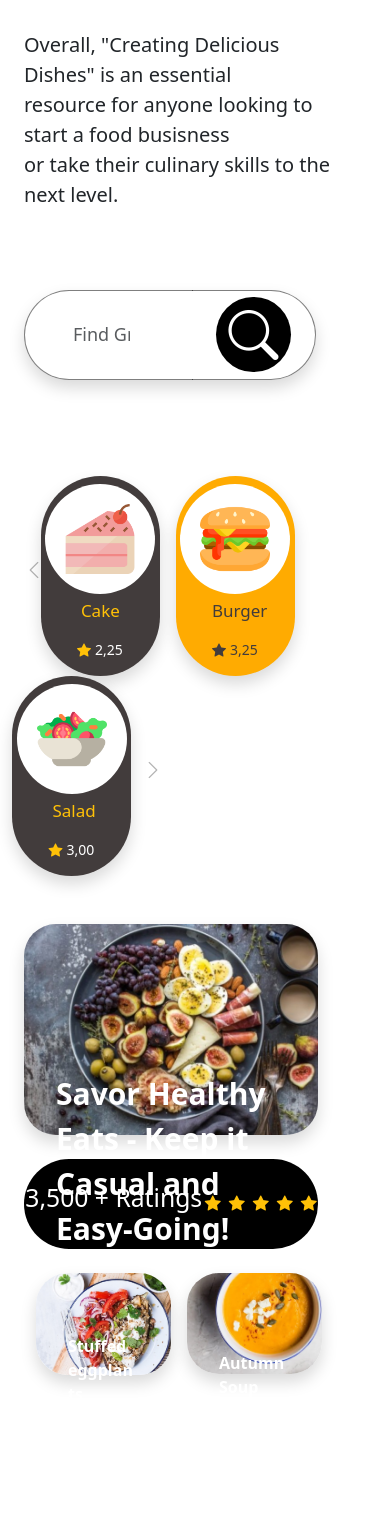
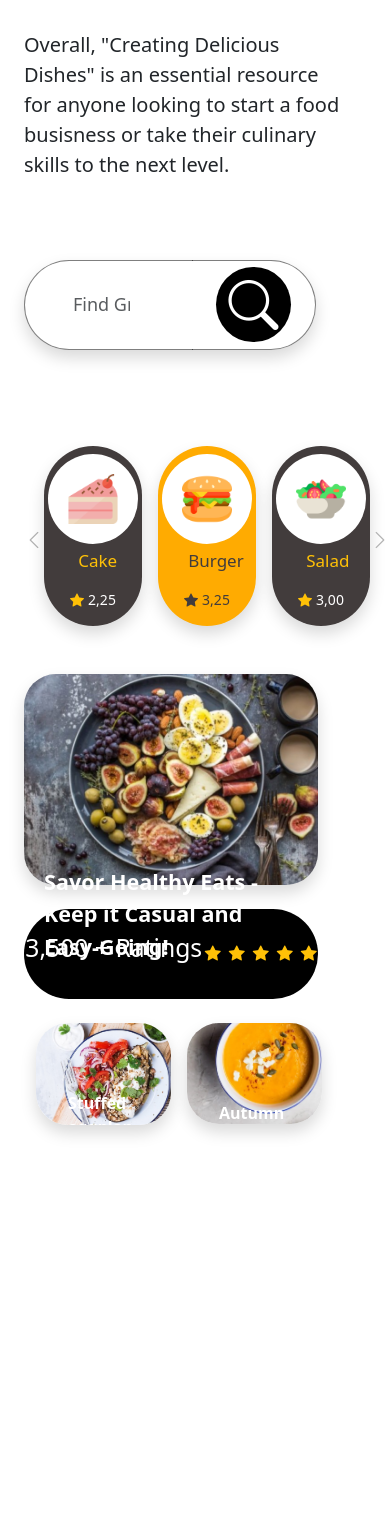
Before and after one commit to douglasadones/goodfood_learning_project, a plain HTML site: page index.html in a window 390 px wide. Shown: the part 228-1746 px from the top of the page. After the commit the page ends 1401 px from the top, so only its background shows below. Drawn offline with nearby package versions, Linux system fonts and the light colour scheme.

Commit message:
continuando desafio responsividade bootstrap

```diff
--- a/index.html
+++ b/index.html
@@ -16,60 +16,29 @@
 
 <body>
     <!-- NAVBAR -->
-    <!-- <nav class="navbar navbar-expand-lg bg-white px-5 py-3 d-flex justify-content-around pb-5">
-        <div>
-            <a class="navbar-brand fw-bold " href="#">Good<span style="color: var(--orange)">Food</span></a>
-            <button class="navbar-toggler" type="button" data-bs-toggle="collapse" data-bs-target="#navbarNav"
-                aria-controls="navbarNav" aria-expanded="false" aria-label="Toggle navigation">
-                <span class="navbar-toggler-icon"></span>
-            </button>
-        </div>
-        <div>
-            <ul class="navbar-nav gap-4">
-                <li class="nav-item">
-                    <a class="nav-link active" aria-current="page" href="#">Home</a>
-                </li>
-                <li class="nav-item">
-                    <a class="nav-link active" href="#">Menu</a>
-                </li>
-                <li class="nav-item">
-                    <a class="nav-link active" href="#">Booking</a>
-                </li>
-                <li class="nav-item">
-                    <a class="nav-link active" href="#">Pricing</a>
-                </li>
-            </ul>
-        </div>
-        <div>
-            <div class="container-fluid" id="navbarNav">
-                <button type="button" class="btn btn-secondary rounded-pill bg-black"
-                    style="width: 130px">Login</button>
-            </div>
-        </div>
-    </nav> -->
     <nav class="navbar navbar-expand-lg bg-body-tertiary">
         <div class="container-fluid">
-            <div>
-                <a class="navbar-brand fw-bold" href="#">Good<span style="color: var(--orange)">Food</span></a>
+            <div class="col col-lg-0">
+                <a class="navbar-brand fw-bold container" href="#">Good<span style="color: var(--orange)">Food</span></a>
             </div>
             <button class="navbar-toggler" type="button" data-bs-toggle="collapse"
                 data-bs-target="#navbarSupportedContent" aria-controls="navbarSupportedContent" aria-expanded="false"
                 aria-label="Toggle navigation">
                 <span class="navbar-toggler-icon"></span>
             </button>
-            <div class="collapse navbar-collapse" id="navbarSupportedContent">
+            <div class="collapse navbar-collapse container col-3" id="navbarSupportedContent">
                 <ul class="navbar-nav me-auto mb-2 mb-lg-0">
                     <li class="nav-item">
                         <a class="nav-link active" aria-current="page" href="#">Home</a>
                     </li>
                     <li class="nav-item">
-                        <a class="nav-link" href="#">Menu</a>
+                        <a class="nav-link active" href="#">Menu</a>
                     </li>
                     <li class="nav-item">
-                        <a class="nav-link" href="#">Booking</a>
+                        <a class="nav-link active" href="#">Booking</a>
                     </li>
                     <li class="nav-item">
-                        <a class="nav-link" aria-disabled="true">Pricing</a>
+                        <a class="nav-link active" aria-disabled="true">Pricing</a>
                     </li>
                 </ul>
                 <button type="button" class="btn btn-secondary rounded-pill bg-black"
@@ -83,7 +52,7 @@
     <section class="container">
         <div class="row container">
             <!--Left Div-->
-            <div class="pt-4 col-lg-5 col-md-6 col-sm-12">
+            <div class="pt-4 col-lg-6 col-md-12 col-sm-12">
                 <!-- Text -->
                 <div class="col my-5">
                     <h1 class="fw-bolder display-4" style="color: #302C2C">
@@ -92,8 +61,8 @@
                 </div>
                 <div>
                     <p class="pb-5" style="line-height: 30px; font-size: 20px;">
-                        Overall, "Creating Delicious Dishes" is an essential <br> resource for anyone looking to
-                        start a food busisness <br> or take their culinary skills to the next level.
+                        Overall, "Creating Delicious Dishes" is an essential resource for anyone looking to
+                        start a food busisness or take their culinary skills to the next level.
                     </p>
                 </div>
 
@@ -119,15 +88,15 @@
                 <!-- TextInput -->
 
                 <!--Vertical Pill Widgets  -->
-                <div class="row d-flex">
-                    <div class="col-1 d-flex ">
+                <div class="d-flex justify-content-evenly ">
+                    <div class="col-0 d-flex ">
                         <i class="bi bi-chevron-left" style="font-size: 20px; color:#b3b3b3; margin-top: 80px;"></i>
                     </div>
 
                     <div class="shadow rounded-pill pt-2 px-1"
-                        style="width: 119px; height: 200px; background-color: #423C3C;">
+                        style="width: 100px; height: 180px; background-color: #423C3C;">
 
-                        <div class="container bg-white rounded-circle" style="width: 110px; height: 110px;">
+                        <div class="container bg-white rounded-circle" style="width: 90px; height: 90px;">
                             <img class="p-2 position-relative top-50 start-50 end-50 translate-middle img-fluid"
                                 src="img/fatia-de-bolo.png" alt="">
                         </div>
@@ -141,8 +110,8 @@
                     </div>
 
                     <div class="shadow rounded-pill pt-2 px-1 mx-3"
-                        style="width: 119px; height: 200px;background-color: #FFAB01;">
-                        <div class="container bg-white col-5 rounded-circle" style="width: 110px; height: 110px;">
+                        style="width: 100px; height: 180px; background-color: #FFAB01;">
+                        <div class="container bg-white col-5 rounded-circle" style="width: 90px; height: 90px;">
                             <img class="p-2  position-relative top-50 start-50 end-50 translate-middle img-fluid "
                                 src="img/hamburguer.png" alt="">
                         </div>
@@ -156,8 +125,8 @@
                     </div>
 
                     <div class="shadow rounded-pill pt-2 px-1"
-                        style="width: 119px; height: 200px;background-color: #423C3C;">
-                        <div class="container bg-white col-5 rounded-circle" style="width: 110px; height: 110px;">
+                        style="width: 100px; height: 180px; background-color: #423C3C;">
+                        <div class="container bg-white col-5 rounded-circle" style="width: 90px; height: 90px;">
                             <img class="p-2 position-relative top-50 start-50 end-50 translate-middle img-fluid "
                                 src="img/salad.png" alt="">
                         </div>
@@ -170,7 +139,7 @@
                         </div>
                     </div>
 
-                    <div class="col-1 d-flex flex-column">
+                    <div class="col-1 d-flex">
                         <i class="bi bi-chevron-right" style="font-size: 20px; color:#b3b3b3; margin-top: 80px;"></i>
                     </div>
                 </div>
@@ -180,15 +149,25 @@
 
 
             <!--Right Div-->
-            <div class="row container col-lg-6 col-md-6 col-sm-12">
+            <div class="row container col-lg-6 col-md-12 col-sm-12">
                 <div class="pb-4 pt-5 ">
                     <div class="col-12 card border-0 pb-4">
-                        <img src="img/blog10-1024x683.jpeg" class="shadow img-fluid rounded-5 card-img"
+                        <img src="img/blog10-1024x683.jpeg" class="shadow img-fluid rounded-5 card-img m-auto"
                             alt="Imagem responsiva">
-                        <div class="card-img-overlay">
+                        <div class="card-img-overlay row">
                             <div class="card-body">
-                                <p class="card-text text-white fw-bolder" style="padding-top: 50%; font-size: 30px;">
-                                    Savor Healthy Eats - Keep it <br> Casual and Easy-Going!
+                                <p class="card-text text-white fw-bolder opacity-0 " >
+                                    Savor Healthy Eats - Keep it Casual and Easy-Going!
+                                </p>
+                            </div>
+                            <div class="card-body">
+                                <p class="card-text  text-white fw-bolder opacity-0 ">
+                                    Savor Healthy Eats - Keep it Casual and Easy-Going!
+                                </p>
+                            </div>
+                            <div class="card-body">
+                                <p class="card-text fs-4 text-white fw-bolder" >
+                                    Savor Healthy Eats - Keep it Casual and Easy-Going!
                                 </p>
                             </div>
                         </div>
@@ -210,19 +189,19 @@
                         <div class="col-6 card border-0">
                             <img src="img/prato1.jpeg" class="shadow img-fluid rounded-5 card-img"
                                 alt="Imagem responsiva">
-                            <div class="card-img-overlay">
+                            <div class="card-img-overlay overflow-y-scroll">
                                 <div class="card-body">
-                                    <p class="card-text text-white fw-bolder" style="padding-top: 40%;">
-                                        Stuffed eggplants <br> with youghurt and<br>salad
+                                    <p class="card-text text-white fw-bolder" style="padding-top: 50%;">
+                                        Stuffed eggplants with youghurt and salad
                                     </p>
                                 </div>
                             </div>
                         </div>
                         <div class="col-6 card border-0">
                             <img src="img/asd.jpg" class="shadow card-img  img-fluid rounded-5" alt="Imagem responsiva">
-                            <div class="card-img-overlay">
+                            <div class="card-img-overlay overflow-y-scroll">
                                 <div class="card-body">
-                                    <p class="card-text text-white fw-bolder" style="padding-top: 64%;">Autumn Soup</p>
+                                    <p class="card-text text-white fs-6 fw-bolder" style="padding-top: 64%;">Autumn Soup</p>
                                 </div>
                             </div>
                         </div>
```
